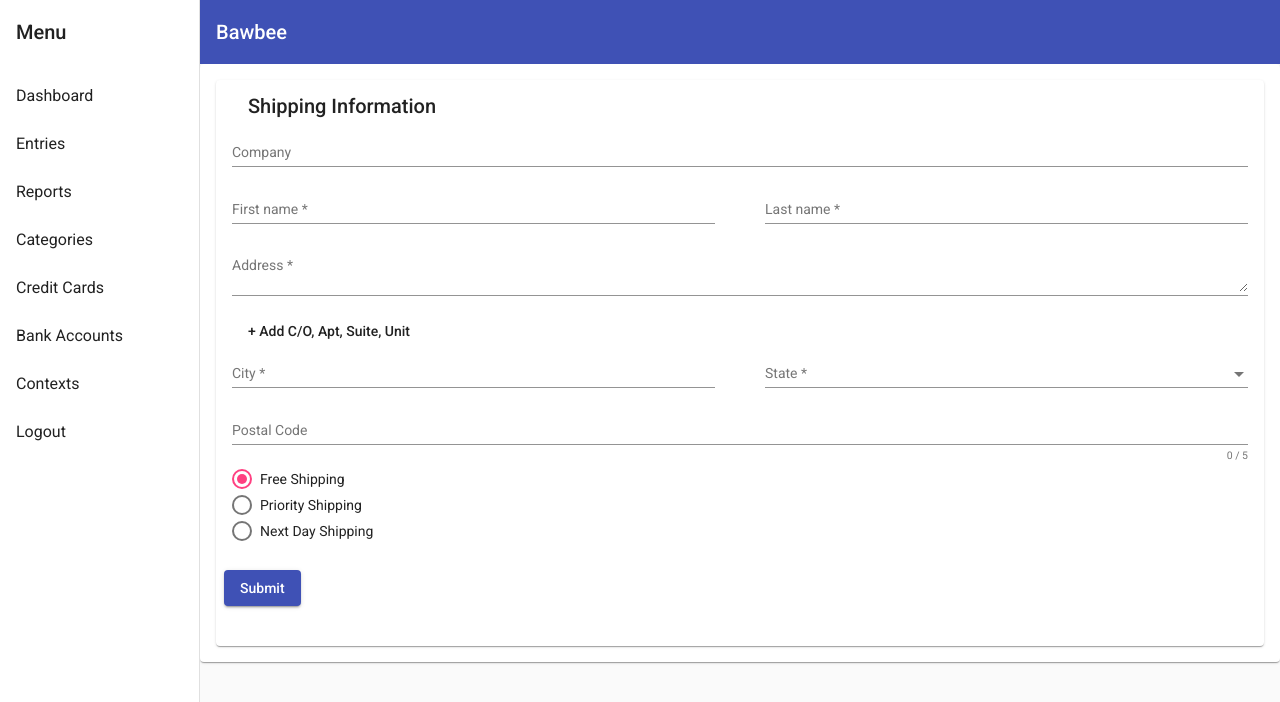
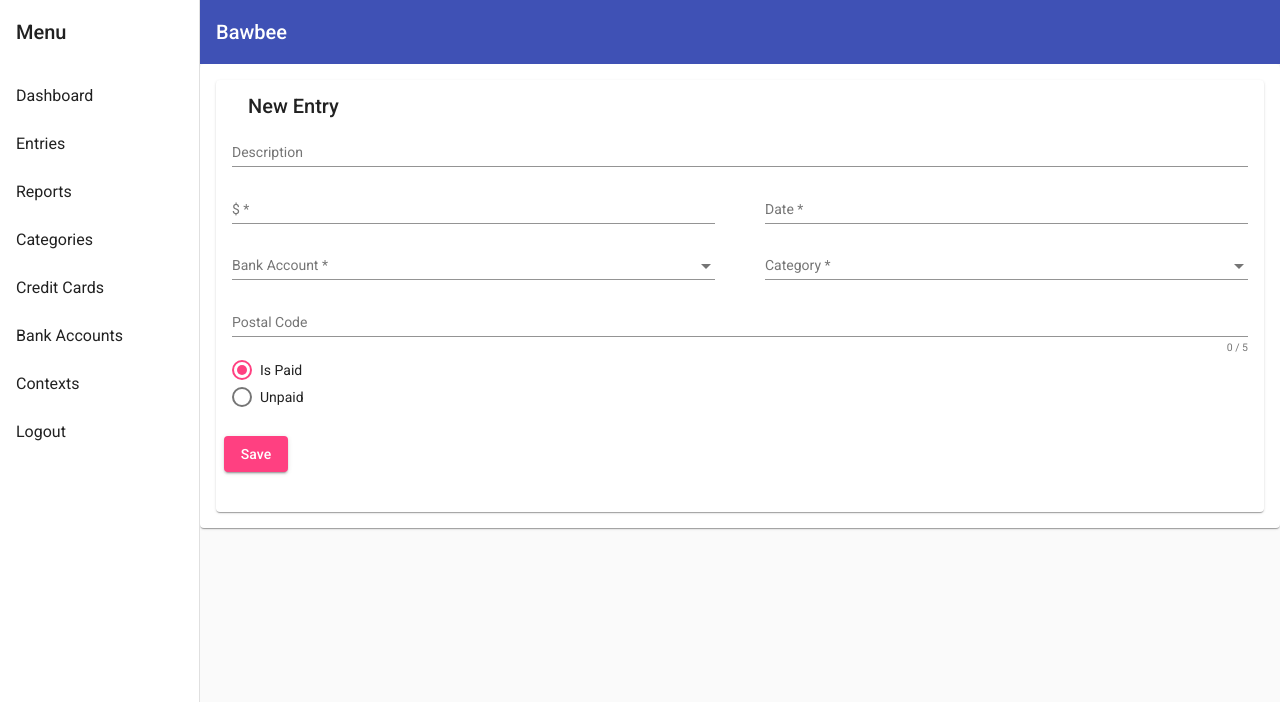
Before and after one commit to israelguimaraes/Bawbee, an Angular app in the folder client/: page /entries/add in a window 1280 px wide. Shown: the top 702 px of the page. Built offline with nearby package versions, Linux system fonts and the light colour scheme.

Commit message:
add entry - form

```diff
--- a/client/src/app/entries/add-entry/add-entry.component.html
+++ b/client/src/app/entries/add-entry/add-entry.component.html
@@ -1,102 +1,93 @@
 <app-nav>
     <mat-card class="shipping-card">
-        <form [formGroup]="addressForm" novalidate (ngSubmit)="onSubmit()">
+        <form [formGroup]="newEntryForm" novalidate (ngSubmit)="onSubmit()">
             <mat-card-header>
-                <mat-card-title>Shipping Information</mat-card-title>
+                <mat-card-title>New Entry</mat-card-title>
             </mat-card-header>
+
             <mat-card-content>
+
                 <div class="row">
                     <div class="col">
                         <mat-form-field class="full-width">
-                      <input matInput placeholder="Company" formControlName="company">
+                            <input matInput placeholder="Description" formControlName="description">
                         </mat-form-field>
                     </div>
                 </div>
+
                 <div class="row">
                     <div class="col">
                         <mat-form-field class="full-width">
-                      <input matInput placeholder="First name" formControlName="firstName">
-                      <mat-error *ngIf="addressForm.controls['firstName'].hasError('required')">
-                        First name is <strong>required</strong>
+                            <input matInput placeholder="$" formControlName="value">
+                            <mat-error *ngIf="newEntryForm.controls['value'].hasError('required')">
+                                Value is <strong>required</strong>
                             </mat-error>
                         </mat-form-field>
                     </div>
+
                     <div class="col">
                         <mat-form-field class="full-width">
-                      <input matInput placeholder="Last name" formControlName="lastName">
-                      <mat-error *ngIf="addressForm.controls['lastName'].hasError('required')">
-                        Last name is <strong>required</strong>
+                            <input matInput placeholder="Date" formControlName="date">
+                            <mat-error *ngIf="newEntryForm.controls['date'].hasError('required')">
+                                Date is <strong>required</strong>
                             </mat-error>
                         </mat-form-field>
                     </div>
                 </div>
+
                 <div class="row">
                     <div class="col">
                         <mat-form-field class="full-width">
-                      <textarea matInput placeholder="Address" formControlName="address"></textarea>
-                      <mat-error *ngIf="addressForm.controls['address'].hasError('required')">
-                        Address is <strong>required</strong>
+                            <mat-select placeholder="Bank Account" formControlName="state">
+                                <mat-option *ngFor="let state of states" [value]="state.abbreviation">
+                                    {{ state.name }}
+                                </mat-option>
+                            </mat-select>
+                            <mat-error *ngIf="newEntryForm.controls['state'].hasError('required')">
+                                State is <strong>required</strong>
+                            </mat-error>
+                        </mat-form-field>
+                    </div>
+
+                    <div class="col">
+                        <mat-form-field class="full-width">
+                            <mat-select placeholder="Category" formControlName="state">
+                                <mat-option *ngFor="let state of states" [value]="state.abbreviation">
+                                    {{ state.name }}
+                                </mat-option>
+                            </mat-select>
+                            <mat-error *ngIf="newEntryForm.controls['state'].hasError('required')">
+                                Category is <strong>required</strong>
                             </mat-error>
                         </mat-form-field>
                     </div>
                 </div>
-                <div class="row" *ngIf="!hasUnitNumber">
-                  <div class="col">
-                    <button mat-button type="button" (click)="hasUnitNumber = !hasUnitNumber">
-                      + Add C/O, Apt, Suite, Unit
-                    </button>
-                  </div>
-                </div>
-                <div class="row" *ngIf="hasUnitNumber">
-                  <div class="col">
-                    <mat-form-field class="full-width">
-                      <textarea matInput placeholder="Address 2" formControlName="address2"></textarea>
-                    </mat-form-field>
-                  </div>
-                </div>
+
                 <div class="row">
                     <div class="col">
                         <mat-form-field class="full-width">
-                      <input matInput placeholder="City" formControlName="city">
-                      <mat-error *ngIf="addressForm.controls['city'].hasError('required')">
-                        City is <strong>required</strong>
-                      </mat-error>
-                    </mat-form-field>
-                  </div>
-                  <div class="col">
-                    <mat-form-field class="full-width">
-                      <mat-select placeholder="State" formControlName="state">
-                        <mat-option *ngFor="let state of states" [value]="state.abbreviation">
-                          {{ state.name }}
-                        </mat-option>
-                      </mat-select>
-                      <mat-error *ngIf="addressForm.controls['state'].hasError('required')">
-                        State is <strong>required</strong>
-                      </mat-error>
-                    </mat-form-field>
-                  </div>
-                </div>
-                <div class="row">
-                  <div class="col">
-                    <mat-form-field class="full-width">
-                      <input matInput #postalCode maxlength="5" placeholder="Postal Code" type="number" formControlName="postalCode">
+                            <input matInput #postalCode maxlength="5" placeholder="Postal Code" type="number"
+                                formControlName="postalCode">
                             <mat-hint align="end">{{postalCode.value.length}} / 5</mat-hint>
                         </mat-form-field>
                     </div>
                 </div>
+
                 <div class="row">
                     <div class="col">
-                    <mat-radio-group formControlName="shipping">
-                      <mat-radio-button value="free">Free Shipping</mat-radio-button>
-                      <mat-radio-button value="priority">Priority Shipping</mat-radio-button>
-                      <mat-radio-button value="nextday">Next Day Shipping</mat-radio-button>
+                        <mat-radio-group formControlName="isFinished">
+                            <mat-radio-button value="true">Is Paid</mat-radio-button>
+                            <mat-radio-button value="false">Unpaid</mat-radio-button>
                         </mat-radio-group>
                     </div>
                 </div>
+
             </mat-card-content>
+
             <mat-card-actions>
-                <button mat-raised-button color="primary" type="submit">Submit</button>
+                <button mat-raised-button color="accent" type="submit">Save</button>
             </mat-card-actions>
+
         </form>
     </mat-card>
 </app-nav>
--- a/client/src/app/entries/add-entry/add-entry.component.ts
+++ b/client/src/app/entries/add-entry/add-entry.component.ts
@@ -7,85 +7,29 @@ import { FormBuilder, Validators } from '@angular/forms';
     styleUrls: ['./add-entry.component.css']
 })
 export class AddEntryComponent {
-  addressForm = this.fb.group({
-    company: null,
-    firstName: [null, Validators.required],
-    lastName: [null, Validators.required],
-    address: [null, Validators.required],
+
+    newEntryForm = this.fb.group({
+        description: null,
+        value: [null, Validators.required],
+        date: [null, Validators.required],
+        bankAccountId: [null, Validators.required],
         address2: null,
         city: [null, Validators.required],
         state: [null, Validators.required],
         postalCode: [null, Validators.compose([
             Validators.required, Validators.minLength(5), Validators.maxLength(5)])
         ],
-    shipping: ['free', Validators.required]
+        isFinished: ['true', Validators.required]
     });
 
-  hasUnitNumber = false;
-
     states = [
-    {name: 'Alabama', abbreviation: 'AL'},
-    {name: 'Alaska', abbreviation: 'AK'},
-    {name: 'American Samoa', abbreviation: 'AS'},
-    {name: 'Arizona', abbreviation: 'AZ'},
-    {name: 'Arkansas', abbreviation: 'AR'},
-    {name: 'California', abbreviation: 'CA'},
-    {name: 'Colorado', abbreviation: 'CO'},
-    {name: 'Connecticut', abbreviation: 'CT'},
-    {name: 'Delaware', abbreviation: 'DE'},
-    {name: 'District Of Columbia', abbreviation: 'DC'},
-    {name: 'Federated States Of Micronesia', abbreviation: 'FM'},
-    {name: 'Florida', abbreviation: 'FL'},
-    {name: 'Georgia', abbreviation: 'GA'},
-    {name: 'Guam', abbreviation: 'GU'},
-    {name: 'Hawaii', abbreviation: 'HI'},
-    {name: 'Idaho', abbreviation: 'ID'},
-    {name: 'Illinois', abbreviation: 'IL'},
-    {name: 'Indiana', abbreviation: 'IN'},
-    {name: 'Iowa', abbreviation: 'IA'},
-    {name: 'Kansas', abbreviation: 'KS'},
-    {name: 'Kentucky', abbreviation: 'KY'},
-    {name: 'Louisiana', abbreviation: 'LA'},
-    {name: 'Maine', abbreviation: 'ME'},
-    {name: 'Marshall Islands', abbreviation: 'MH'},
-    {name: 'Maryland', abbreviation: 'MD'},
-    {name: 'Massachusetts', abbreviation: 'MA'},
-    {name: 'Michigan', abbreviation: 'MI'},
-    {name: 'Minnesota', abbreviation: 'MN'},
-    {name: 'Mississippi', abbreviation: 'MS'},
-    {name: 'Missouri', abbreviation: 'MO'},
-    {name: 'Montana', abbreviation: 'MT'},
-    {name: 'Nebraska', abbreviation: 'NE'},
-    {name: 'Nevada', abbreviation: 'NV'},
-    {name: 'New Hampshire', abbreviation: 'NH'},
-    {name: 'New Jersey', abbreviation: 'NJ'},
-    {name: 'New Mexico', abbreviation: 'NM'},
-    {name: 'New York', abbreviation: 'NY'},
-    {name: 'North Carolina', abbreviation: 'NC'},
-    {name: 'North Dakota', abbreviation: 'ND'},
-    {name: 'Northern Mariana Islands', abbreviation: 'MP'},
-    {name: 'Ohio', abbreviation: 'OH'},
-    {name: 'Oklahoma', abbreviation: 'OK'},
-    {name: 'Oregon', abbreviation: 'OR'},
-    {name: 'Palau', abbreviation: 'PW'},
-    {name: 'Pennsylvania', abbreviation: 'PA'},
-    {name: 'Puerto Rico', abbreviation: 'PR'},
-    {name: 'Rhode Island', abbreviation: 'RI'},
-    {name: 'South Carolina', abbreviation: 'SC'},
-    {name: 'South Dakota', abbreviation: 'SD'},
-    {name: 'Tennessee', abbreviation: 'TN'},
-    {name: 'Texas', abbreviation: 'TX'},
-    {name: 'Utah', abbreviation: 'UT'},
-    {name: 'Vermont', abbreviation: 'VT'},
-    {name: 'Virgin Islands', abbreviation: 'VI'},
-    {name: 'Virginia', abbreviation: 'VA'},
-    {name: 'Washington', abbreviation: 'WA'},
-    {name: 'West Virginia', abbreviation: 'WV'},
-    {name: 'Wisconsin', abbreviation: 'WI'},
-    {name: 'Wyoming', abbreviation: 'WY'}
+        { name: 'Alabama', abbreviation: 'AL' },
+        { name: 'Alaska', abbreviation: 'AK' },
+        { name: 'American Samoa', abbreviation: 'AS' },
+        { name: 'Arizona', abbreviation: 'AZ' },
     ];
 
-  constructor(private fb: FormBuilder) {}
+    constructor(private fb: FormBuilder) { }
 
     onSubmit() {
         alert('Thanks!');
```
Lines whose indentation alone changed are shown as unchanged.
